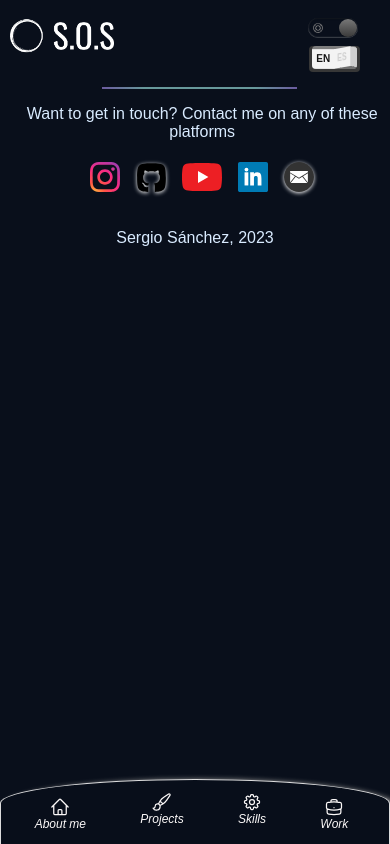
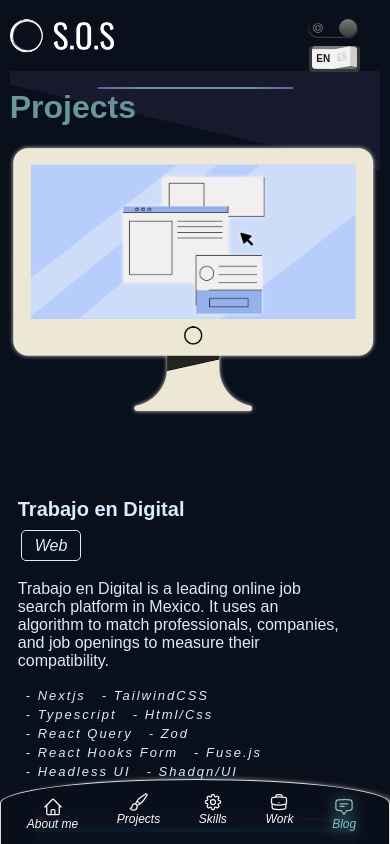
Before and after one commit to sergioomarsanchez/myportfolio, a React (Create React App) app: page /blog in a window 390 px wide. Shown: the top 844 px of the page. Built offline with nearby package versions, Linux system fonts and the light colour scheme.

Commit message:
adds route and new feature blog

```diff
--- a/src/App.js
+++ b/src/App.js
@@ -23,6 +23,7 @@
       <Route path='/skills' element={<Skills/>}/>
       <Route path='/work' element={<Work/>}/>
       <Route path='/projects' element={<Projects/>}/>
+      <Route path='/blog' element={<Projects/>}/>
       </Routes>
       <Contact/>
       <Footer/>
--- a/src/assets/icons/home.js
+++ b/src/assets/icons/home.js
@@ -67,6 +67,23 @@
       stroke-linecap="round"
       stroke-linejoin="round"
       d="M15 12a3 3 0 11-6 0 3 3 0 016 0z"
+    />
+  </svg>
+);
+
+const blogIcon = (
+  <svg
+    xmlns="http://www.w3.org/2000/svg"
+    fill="none"
+    viewBox="0 0 24 24"
+    stroke-width="1.5"
+    stroke="currentColor"
+    width="20px"
+  >
+    <path
+      stroke-linecap="round"
+      stroke-linejoin="round"
+      d="M7.5 8.25h9m-9 3H12m-9.75 1.51c0 1.6 1.123 2.994 2.707 3.227 1.129.166 2.27.293 3.423.379.35.026.67.21.865.501L12 21l2.755-4.133a1.14 1.14 0 0 1 .865-.501 48.172 48.172 0 0 0 3.423-.379c1.584-.233 2.707-1.626 2.707-3.228V6.741c0-1.602-1.123-2.995-2.707-3.228A48.394 48.394 0 0 0 12 3c-2.392 0-4.744.175-7.043.513C3.373 3.746 2.25 5.14 2.25 6.741v6.018Z"
     />
   </svg>
 );
@@ -229,4 +246,15 @@
   </svg>
 );
 
-export { work, home, projects, skills, youtube, instagram, linkedin, github, mail };
+export {
+  work,
+  home,
+  projects,
+  skills,
+  blogIcon,
+  youtube,
+  instagram,
+  linkedin,
+  github,
+  mail,
+};
--- a/src/components/header/mobile/index.js
+++ b/src/components/header/mobile/index.js
@@ -2,7 +2,13 @@
 import "./mobile.css";
 import { useLocation, Link } from "react-router-dom";
 import { ThemeContext, LangContext } from "../../../contexts/theme";
-import { home, work, projects, skills } from "../../../assets/icons/home.js";
+import {
+  home,
+  work,
+  projects,
+  skills,
+  blogIcon,
+} from "../../../assets/icons/home.js";
 
 function Mobile() {
   const { pathname } = useLocation();
@@ -88,12 +94,35 @@
                     filter: isDark
                       ? "drop-shadow(0 0 7px #82bfc2"
                       : "drop-shadow(0 0 7px #3f0a0a)",
+                    transform: "translateY(-5px)",
+                  }
+                : {
+                    transform: "translateY(-5px)",
+                  }
+            }
+          >
+            {work}
+            <span className="routeNames">{es ? "Experiencia" : "Work"}</span>
+          </i>
+        </div>
+      </Link>
+      <Link to={"/blog"} style={{ textDecoration: "none" }}>
+        <div className={isDark ? "mobile-option" : "mobile-optionLight"}>
+          <i
+            className="fi-rr-briefcase option-icon"
+            style={
+              pathname === "/blog"
+                ? {
+                    color: isDark ? "#82bfc2" : "#3f0a0a",
+                    filter: isDark
+                      ? "drop-shadow(0 0 7px #82bfc2"
+                      : "drop-shadow(0 0 7px #3f0a0a)",
                   }
                 : null
             }
           >
-            {work}
-            <span className="routeNames">{es ? "Experiencia" : "Work"}</span>
+            {blogIcon}
+            <span className="routeNames">Blog</span>
           </i>
         </div>
       </Link>
--- a/src/components/header/web/index.js
+++ b/src/components/header/web/index.js
@@ -85,6 +85,25 @@
           </i>
         </div>
       </Link>
+      <Link to={"/blog"} style={{ textDecoration: "none" }}>
+        <div className={isDark ? "web-option" : "web-optionLight"}>
+          <i
+            className="option-icon"
+            style={
+              pathname === "/blog"
+                ? {
+                    border: "solid",
+                    borderWidth: "2px",
+                    borderRadius: "15px",
+                    borderColor: isDark ? "#89d1d4" : "#790404",
+                  }
+                : null
+            }
+          >
+            Blog
+          </i>
+        </div>
+      </Link>
     </div>
   );
 }
```
Also changed, not shown: src/components/body/blog/blog.css (added, +15 -0 lines), src/components/body/blog/index.js (added, +20 -0 lines).
